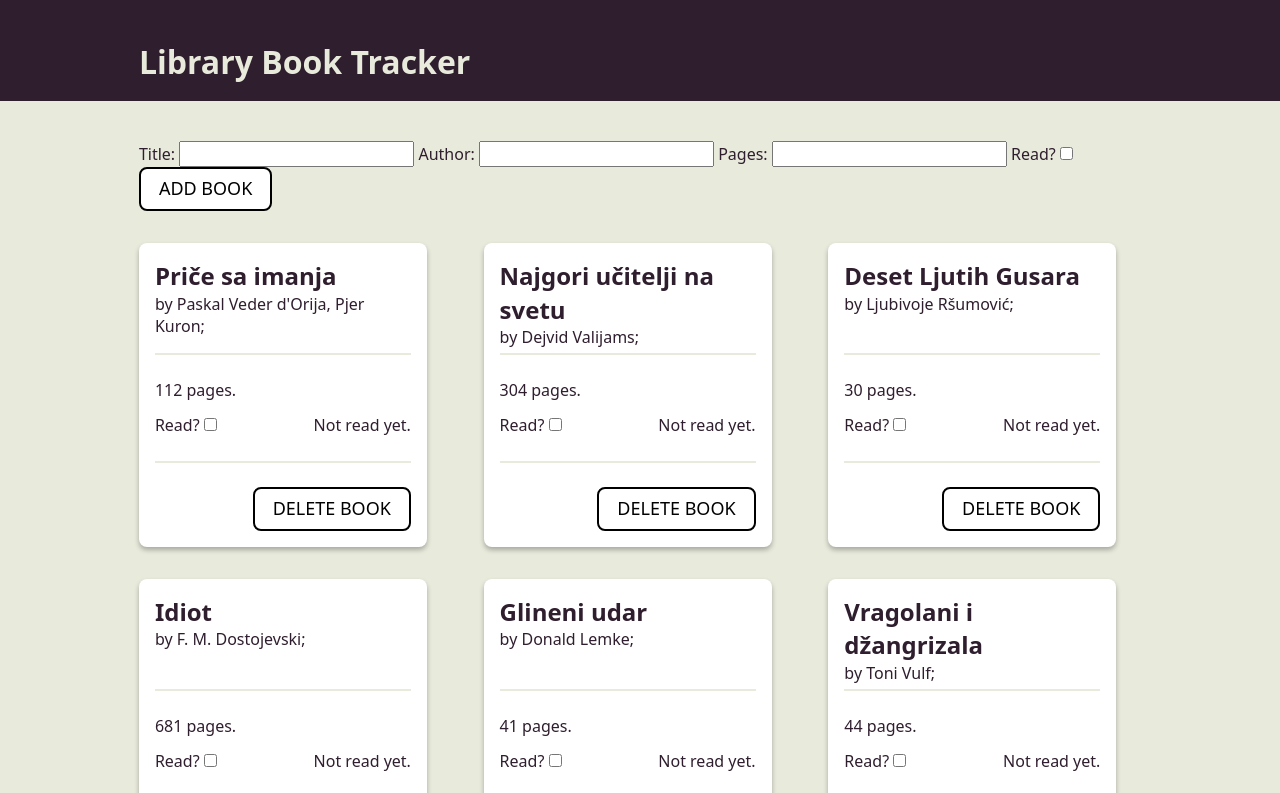
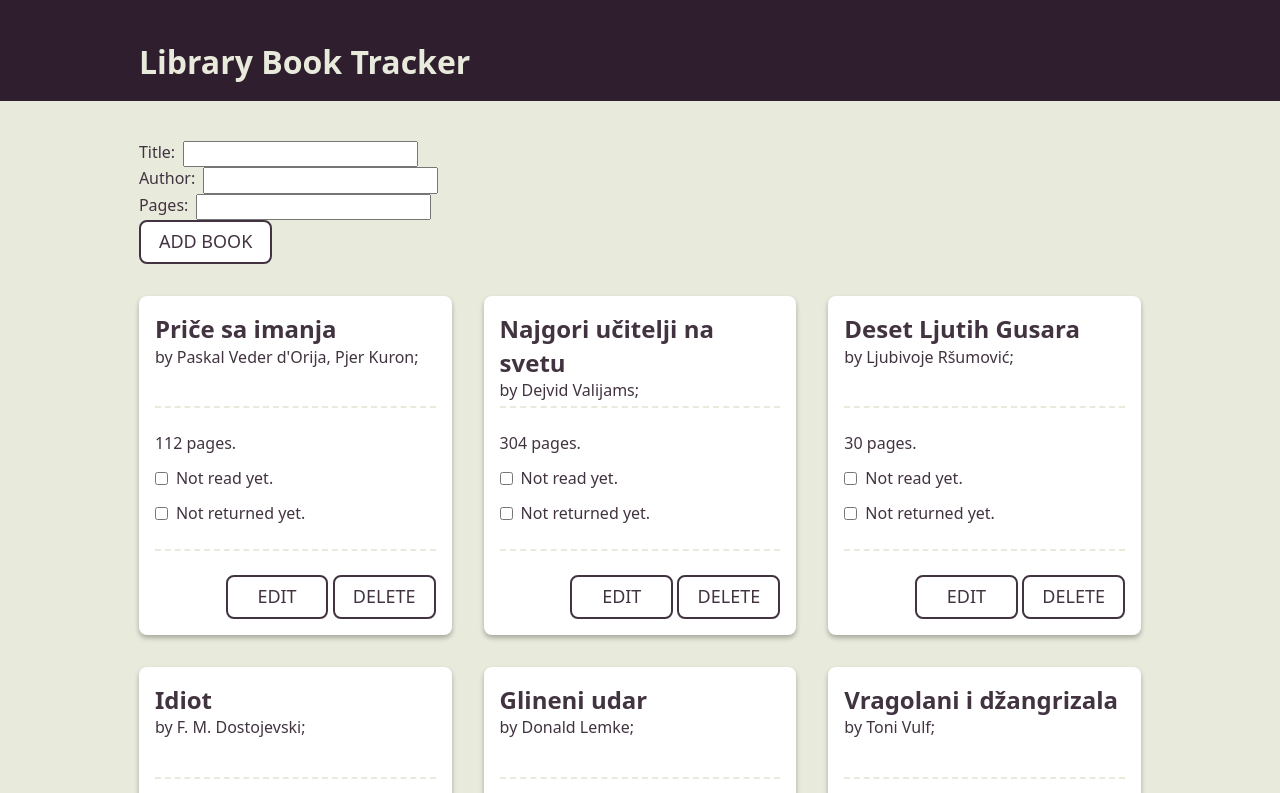
Before and after one commit to je-jo/library, a website: page index.html in a window 1280 px wide. Both pictures are taken after a click on the button "NEW BOOK". Shown: the top 793 px of the page. Drawn offline with Linux system fonts and the light colour scheme.

Commit message:
Improve checkboxes logic

```diff
--- a/assets/js/script.js
+++ b/assets/js/script.js
@@ -1,11 +1,10 @@
 const myLibrary = [];
-const displayLibrary = document.querySelector("#library");
+const displayLibrary = document.getElementById("library");
 
-const form = document.querySelector("form");
+const form = document.getElementById("form-add");
 const inputTitle = document.getElementById("input-title");
 const inputAuthor = document.getElementById("input-author");
 const inputPages = document.getElementById("input-pages");
-const inputRead = document.getElementById("input-read");
 
 const template = document.getElementById("card-template");
 
@@ -21,10 +20,18 @@ function addBookToLibrary(book) {
 
 Book.prototype.setId = function setId() {
   this.id = Date.now() + myLibrary.indexOf(this);
-}
+};
 
-Book.prototype.isRead = function isRead(checked) {
-  checked ? this.read = "Yes." : this.read = "Not read yet."
+Book.prototype.toggleStatus = function toggleStatus(key, checked) {
+  this[key] = !!checked; // if checkbox checked, set value of object's key to true
+};
+
+Book.prototype.updateLabelText = function updateLabelText(prop) {
+  const string = String(prop);
+  if (this[prop]) {
+    return `${string.at(0).toUpperCase() + string.slice(1)}.`;
+  }
+  return `Not ${string} yet.`;
 };
 
 Book.prototype.createCard = function createCard() {
@@ -36,21 +43,35 @@ Book.prototype.createCard = function createCard() {
   cardAuthor.textContent = `by ${this.author};`;
   const cardPages = card.querySelector(".card-pages");
   cardPages.textContent = `${this.pages} pages.`;
-  const cardEditRead = card.querySelector(".edit-read");
-  const editReadLabel = card.querySelector(".edit-read-label")
-  editReadLabel.setAttribute("for", `edit-read-${this.id}`)
-  cardEditRead.setAttribute("id", editReadLabel.getAttribute("for")) // checkbox and label must have matching and unique ids and fors
-  cardEditRead.checked = inputRead.checked; // if checked on creation leave it checked
-  const cardRead = card.querySelector(".card-read");
-  this.isRead(inputRead.checked);
-  cardRead.textContent = this.read;
+
+  const cardReadCheckbox = card.querySelector(".card-read-checkbox");
+  const cardReadLabel = card.querySelector(".card-read-label");
+  const cardReturnedCheckbox = card.querySelector(".card-returned-checkbox");
+  const cardReturnedLabel = card.querySelector(".card-returned-label");
+  cardReadLabel.setAttribute("for", `card-read-${this.id}`);
+  cardReadCheckbox.setAttribute("id", cardReadLabel.getAttribute("for")); // checkbox and label must have matching and unique ids and fors
+  cardReturnedLabel.setAttribute("for", `card-returned-${this.id}`);
+  cardReturnedCheckbox.setAttribute(
+    "id",
+    cardReturnedLabel.getAttribute("for")
+  );
+
   const cardDelete = card.querySelector(".card-delete");
-  displayLibrary.insertBefore(card, displayLibrary.firstChild);
+  displayLibrary.insertBefore(card, displayLibrary.firstChild); // add new books to top
 
-  cardEditRead.addEventListener("click", () => {
-    this.isRead(cardEditRead.checked);
-    cardRead.textContent = this.read;
+  cardReadCheckbox.addEventListener("click", () => {
+    this.toggleStatus("read", cardReadCheckbox.checked);
+    cardReadLabel.childNodes[1].textContent = this.updateLabelText("read");
+    // textContent on label alone won't work because checkbox is nested within the label so changing text content would overwrite the checkbox itself.
   });
+
+  cardReturnedCheckbox.addEventListener("click", () => {
+    this.toggleStatus("returned", cardReturnedCheckbox.checked);
+    this.updateLabelText(cardReturnedLabel, "returned");
+    cardReturnedLabel.childNodes[1].textContent =
+      this.updateLabelText("returned");
+  });
+
   cardDelete.addEventListener("click", (e) => {
     if (window.confirm(`Are you sure you want to delete "${this.title}"`)) {
       myLibrary.splice(myLibrary.indexOf(this), 1);
@@ -58,7 +79,6 @@ Book.prototype.createCard = function createCard() {
     }
   });
 };
-
 
 const btnCreate = document.getElementById("btn-create");
 btnCreate.addEventListener("click", () => {
@@ -93,9 +113,21 @@ const vragolaniIDzangrizala = new Book(
 );
 const glineniUdar = new Book("Glineni udar", "Donald Lemke", 41);
 const idiot = new Book("Idiot", "F. M. Dostojevski", 681);
-const desetLjutihGusara = new Book("Deset Ljutih Gusara", "Ljubivoje Ršumović", 30);
-const najgoriUciteljiNaSvetu = new Book("Najgori učitelji na svetu", "Dejvid Valijams", 304);
-const priceSaImanja = new Book("Priče sa imanja", "Paskal Veder d'Orija, Pjer Kuron", 112)
+const desetLjutihGusara = new Book(
+  "Deset Ljutih Gusara",
+  "Ljubivoje Ršumović",
+  30
+);
+const najgoriUciteljiNaSvetu = new Book(
+  "Najgori učitelji na svetu",
+  "Dejvid Valijams",
+  304
+);
+const priceSaImanja = new Book(
+  "Priče sa imanja",
+  "Paskal Veder d'Orija, Pjer Kuron",
+  112
+);
 
 addBookToLibrary(kockar);
 addBookToLibrary(priceIzSume);
@@ -106,14 +138,22 @@ addBookToLibrary(desetLjutihGusara);
 addBookToLibrary(najgoriUciteljiNaSvetu);
 addBookToLibrary(priceSaImanja);
 
-kockar.isRead();
-priceIzSume.isRead();
-vragolaniIDzangrizala.isRead();
-glineniUdar.isRead();
-idiot.isRead();
-desetLjutihGusara.isRead();
-najgoriUciteljiNaSvetu.isRead();
-priceSaImanja.isRead();
+kockar.toggleStatus("read");
+priceIzSume.toggleStatus("read");
+vragolaniIDzangrizala.toggleStatus("read");
+glineniUdar.toggleStatus("read");
+idiot.toggleStatus("read");
+desetLjutihGusara.toggleStatus("read");
+najgoriUciteljiNaSvetu.toggleStatus("read");
+priceSaImanja.toggleStatus("read");
+kockar.toggleStatus("returned");
+priceIzSume.toggleStatus("returned");
+vragolaniIDzangrizala.toggleStatus("returned");
+glineniUdar.toggleStatus("returned");
+idiot.toggleStatus("returned");
+desetLjutihGusara.toggleStatus("returned");
+najgoriUciteljiNaSvetu.toggleStatus("returned");
+priceSaImanja.toggleStatus("returned");
 
 kockar.createCard();
 priceIzSume.createCard();
@@ -126,9 +166,10 @@ priceSaImanja.createCard();
 
 // end temporary
 
-//example book
+// example book
 
 /* const desetLjutihGusara = new Book("Deset Ljutih Gusara", "Ljubivoje Ršumović", 30);
 addBookToLibrary(desetLjutihGusara);
-desetLjutihGusara.isRead();
+desetLjutihGusara.toggleStatus("read");
+desetLjutihGusara.toggleStatus("returned");
 desetLjutihGusara.createCard(); */
--- a/assets/styles/abstracts/_variables.scss
+++ b/assets/styles/abstracts/_variables.scss
@@ -49,7 +49,7 @@ $white: hsl(0, 0%, 100%);
 
 /// Set base colors
 $bg-color: $light1;
-$text-color: $dark1;
+$text-color: $dark2;
 
 
 /// Container's maximum width
--- a/assets/styles/base/_helpers.scss
+++ b/assets/styles/base/_helpers.scss
@@ -17,6 +17,12 @@
   width: 100%; /* 1 */
 }
 
+.wrapper {
+  width: min(100%, 120ch);
+  margin: 0 auto;
+  padding: 5vh clamp(1rem, 5vw, 3rem) 1rem;
+}
+
 /**
  * Hide element while making it readable for screen readers
  * Shamelessly borrowed from HTML5Boilerplate:
--- a/assets/styles/components/_button.scss
+++ b/assets/styles/components/_button.scss
@@ -14,7 +14,7 @@ button {
     border: 2px solid currentColor;
     border-radius: $border-radius;
     background-color: $white;
-    // color: $red;
+    color: $dark2;
     font-size: 1.125rem;
     line-height: 1.1;
     text-align: center;
--- a/assets/styles/components/_card.scss
+++ b/assets/styles/components/_card.scss
@@ -14,7 +14,7 @@
     flex-direction: column;
     justify-content: space-between;
     width: 100%;
-    max-width: $card-max-width;
+   // max-width: $card-max-width;
     padding: 1em;
     gap: 1.5em;
     border-radius: $border-radius;
@@ -24,20 +24,20 @@
 
   .card-header {
     min-height: 6em;
-    border-bottom: 2px solid $light1
+    border-bottom: 2px dashed $light1
   }
 
   .card-body > * + * {
     margin-top: 0.8em;
   }
 
-  .read-status {
-    display: flex;
-    justify-content: space-between;
-  }
+  // .read-status {
+  //   display: flex;
+  //   justify-content: space-between;
+  // }
 
   .card-footer {
     padding-top: 1.5em;
     text-align: right;
-    border-top: 2px solid $light1;
+    border-top: 2px dashed $light1;
   }
--- a/assets/styles/layout/_page.scss
+++ b/assets/styles/layout/_page.scss
@@ -13,17 +13,6 @@ header {
     color: $light1;
 }
 
-.header-content {
-    width: min(100%, 120ch);
-    margin: 0 auto;
-    padding: 5vh clamp(1rem, 5vw, 3rem) 1rem;
-}
-
-main {
-    width: min(100%, 120ch);
-    margin: 0 auto;
-    padding: 5vh clamp(1rem, 5vw, 3rem) 1rem;
-}
 
 #form-add {
     display: none;
--- a/index.html
+++ b/index.html
@@ -2,39 +2,47 @@
 <html lang="en">
 
 <head>
-  <meta charset="UTF-8">
-  <meta http-equiv="X-UA-Compatible" content="IE=edge">
-  <meta name="viewport" content="width=device-width, initial-scale=1.0">
-  <link rel="stylesheet" href="assets/styles/main.css">
+  <meta charset="UTF-8" />
+  <meta http-equiv="X-UA-Compatible" content="IE=edge" />
+  <meta name="viewport" content="width=device-width, initial-scale=1.0" />
+  <link rel="stylesheet" href="assets/styles/main.css" />
   <script src="assets/js/script.js" defer></script>
   <title>Library - The Odin Project</title>
+  <style>
+    label {
+      display: flex;
+      gap: 0.5rem;
+    }
+  </style>
 </head>
 
 <body>
   <header>
-    <div class="header-content">
+    <div class="wrapper">
       <h1>Library Book Tracker</h1>
     </div>
 
   </header>
-  <main>
+  <main class="wrapper">
     <button id="btn-create">New book</button>
     <form id="form-add">
-      <label for="input-title">Title: <input type="text" id="input-title" required></label>
-      <label for="input-author">Author: <input type="text" id="input-author" required></label>
-      <label for="input-pages">Pages: <input type="number" id="input-pages"></label>
-      <label for="input-read">Read? <input type="checkbox" id="input-read"></label>
+      <label for="input-title">Title: <input type="text" id="input-title" required /></label>
+      <label for="input-author">Author: <input type="text" id="input-author" required /></label>
+      <label for="input-pages">Pages: <input type="number" id="input-pages" /></label>
       <button type="submit">Add book</button>
     </form>
     <ul id="library">
     </ul>
   </main>
   <footer>
-    <p><small>
-      Coded and designed by
-      <a href="https://github.com/je-jo" target="_blank">Jelena Jovicic</a> for
-      <a href="https://www.theodinproject.com/" target="_blank">The Odin Project</a>, 2023.
-    </small></p>
+    <p>
+      <small>
+        Coded and designed by
+        <a href="https://github.com/je-jo" target="_blank">Jelena Jovicic</a>
+        for
+        <a href="https://www.theodinproject.com/" target="_blank">The Odin Project</a>, 2023.
+      </small>
+    </p>
   </footer>
   <template id="card-template">
     <li class="card">
@@ -44,16 +52,13 @@
       </div>
       <div class="card-body">
         <p class="card-pages"></p>
-        <div class="read-status">
-          <label for="edit-read" class="edit-read-label">Read? <input type="checkbox" id="edit-read" class="edit-read"></label>
-          <p class="card-read"></p>
-        </div>
-
+        <label for="card-read" class="card-read-label"><input type="checkbox" id="card-read" class="card-read-checkbox">Not read yet.</label>
+        <label for="card-returned" class="card-returned-label"><input type="checkbox" id="card-returned" class="card-returned-checkbox">Not returned yet.</label>
       </div>
       <div class="card-footer">
-        <button class="card-delete">Delete book</button>
+        <button class="card-edit">Edit</button>
+        <button class="card-delete">Delete</button>
       </div>
-
     </li>
   </template>
 </body>
```
Also changed, not shown: .eslintrc.json, README.md, assets/styles/main.css.
